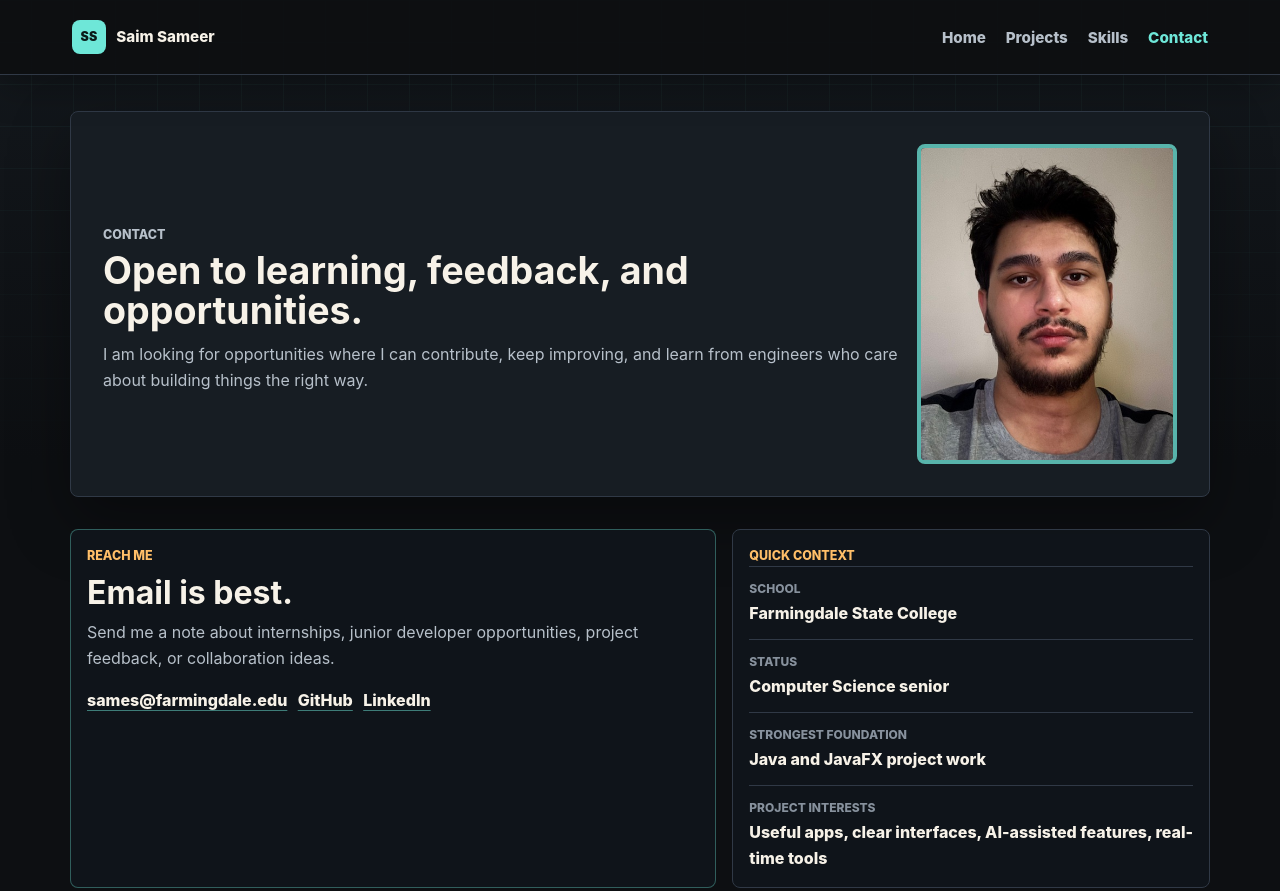
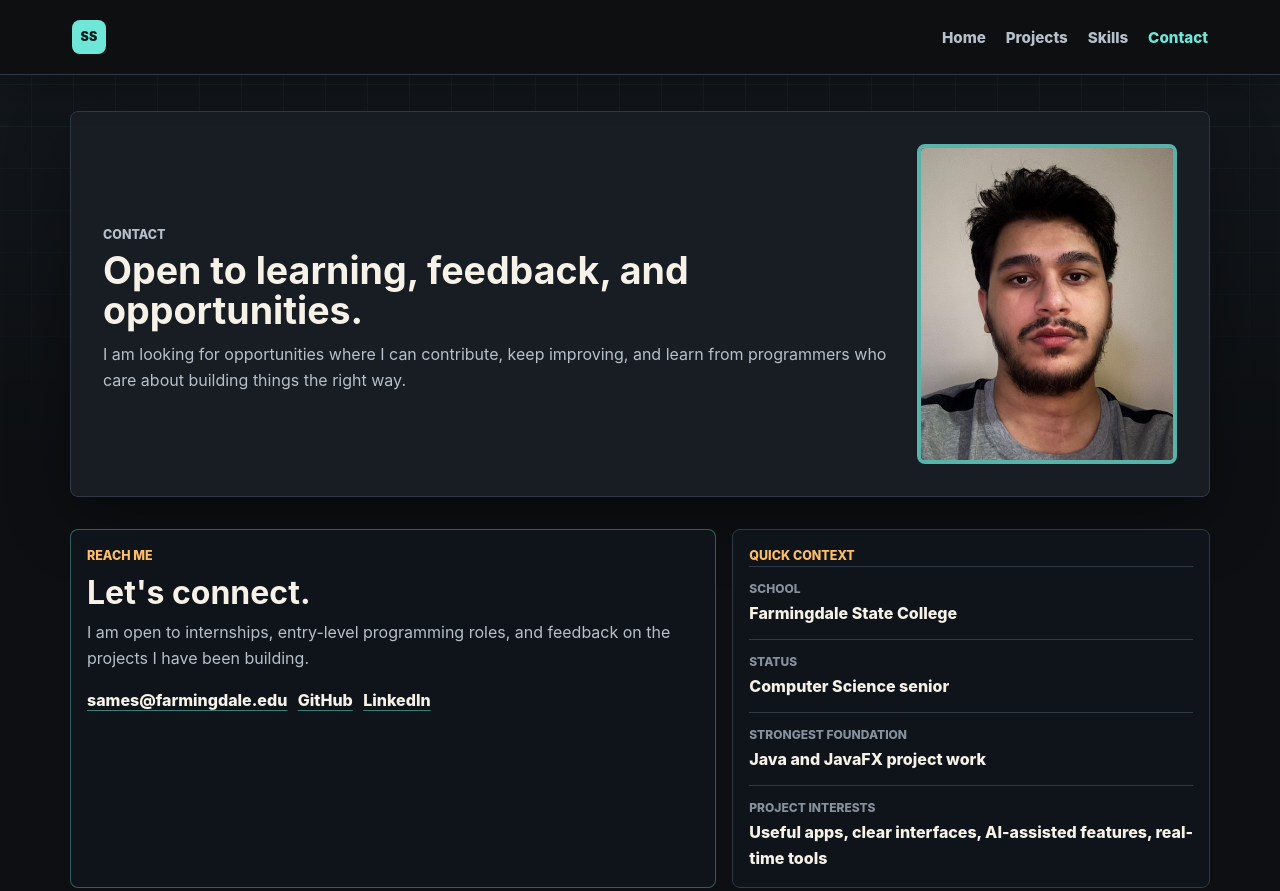
Before and after one commit to sames007/sames007.github.io, a plain HTML site: page contact.html in a window 1280 px wide. Shown: the top 891 px of the page. Drawn offline with Linux system fonts and the light colour scheme.

Commit message:
Polish header and contact copy

```diff
--- a/contact.html
+++ b/contact.html
@@ -23,7 +23,6 @@
     <nav class="site-nav" aria-label="Primary navigation">
         <a class="brand" href="index.html" aria-label="Saim Sameer home">
             <span class="brand-mark" aria-hidden="true">SS</span>
-            <span>Saim Sameer</span>
         </a>
         <ul>
             <li><a href="index.html">Home</a></li>
@@ -41,7 +40,7 @@
             <h1 id="contact-title">Open to learning, feedback, and opportunities.</h1>
             <p>
                 I am looking for opportunities where I can contribute, keep improving,
-                and learn from engineers who care about building things the right way.
+                and learn from programmers who care about building things the right way.
             </p>
         </div>
         <img
@@ -56,10 +55,10 @@
     <section class="contact-grid" aria-label="Contact links and profile facts">
         <article class="contact-card contact-card-primary">
             <p class="panel-label">Reach me</p>
-            <h2>Email is best.</h2>
+            <h2>Let's connect.</h2>
             <p>
-                Send me a note about internships, junior developer opportunities,
-                project feedback, or collaboration ideas.
+                I am open to internships, entry-level programming roles, and feedback
+                on the projects I have been building.
             </p>
             <div class="contact-links">
                 <a href="mailto:sames@farmingdale.edu">sames@farmingdale.edu</a>
--- a/style.css
+++ b/style.css
@@ -117,12 +117,6 @@ input {
     height: 34px;
     justify-content: center;
     width: 34px;
-}
-
-.brand span:last-child {
-    color: var(--text);
-    font-weight: 850;
-    white-space: nowrap;
 }
 
 .site-nav ul {
```
Also changed, not shown: index.html (+4 -5 lines), projects.html (+3 -4 lines), skills.html (+0 -1 lines).
